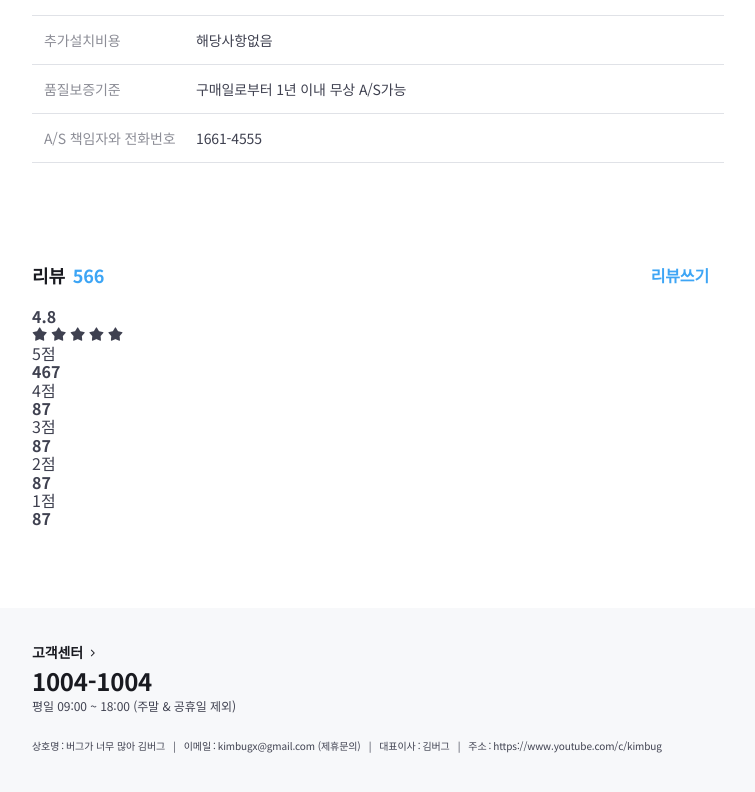
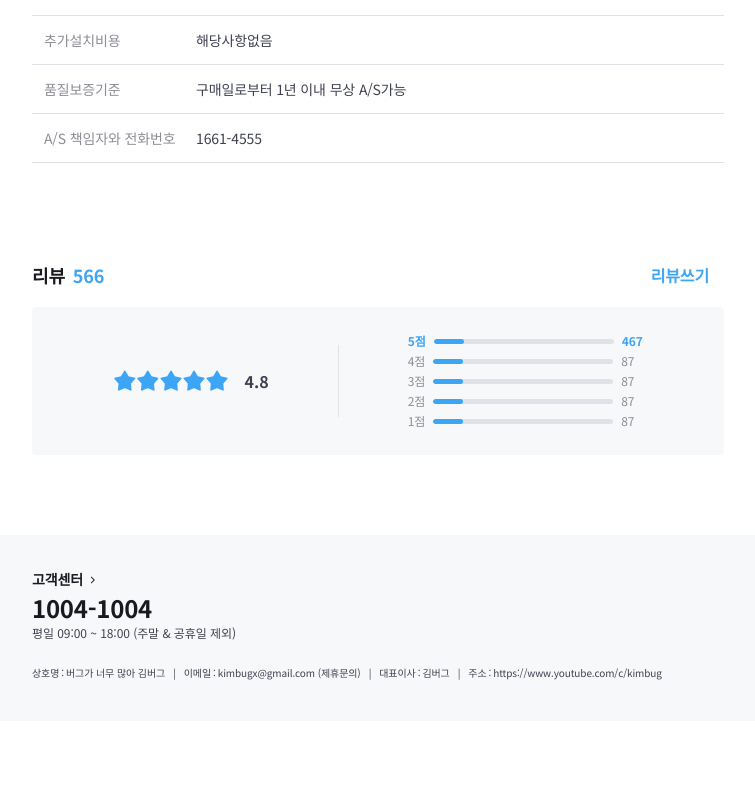
Before and after one commit to vitayou/tomorrow-house, a website: page index.html in a window 1280 px wide. Shown: the part 8887-9679 px from the top of the page, without its empty margins (48-803 px from the left). After the commit the page ends 9608 px from the top, so only its background shows below. Drawn offline with nearby package versions, Linux system fonts and the light colour scheme; files that its build step writes are made by us from their sources; files whose address does not match are found by name.

Commit message:
💄 Implement review-scoreboard

```diff
--- /dev/null
+++ b/styles/components/_review-scoreboard.scss
@@ -0,0 +1,70 @@
+.review-scoreboard {
+  @include flexbox;
+  width: 100%;
+  height: 152px;
+  background-color: $background;
+  border-radius: 4px;
+
+  .score-summary,
+  .score-detail {
+    width: 50%;
+  }
+
+  .score-summary {
+    @include flexbox;
+    flex-direction: column;
+    order: 1;
+
+    .average-score {
+      @include text-style(24, $dark);
+      display: block;
+      margin-bottom: 4px;
+    }
+
+    .star-rating {
+      @include star-rating(20);
+    }
+  }
+
+  .score-detail {
+    order: 3;
+    text-align: center;
+  }
+
+  &::before {
+    display: block;
+    order: 2;
+    width: 1px;
+    height: 96px;
+    background-color: $border;
+    content: '';
+  }
+
+  @include responsive(T) {
+    height: 148px;
+    padding: 0 72px;
+
+    .score-summary,
+    .score-detail {
+      width: auto;
+    }
+
+    .score-summary {
+      flex-direction: row-reverse;
+
+      .average-score {
+        margin-bottom: 0;
+      }
+
+      .star-rating {
+        font-size: 24px;
+        margin-right: 16px;
+      }
+    }
+
+    &::before {
+      height: 72px;
+      margin: 0 69px;
+    }
+  }
+}
--- /dev/null
+++ b/styles/components/_score-stats.scss
@@ -0,0 +1,65 @@
+.score-stats {
+  &-list {
+    display: inline-block;
+  }
+
+  &-item {
+    @include flexbox(start);
+    @include text-style(12, $secondary);
+    margin-bottom: 4px;
+
+    &.is-active {
+      dt,
+      .count {
+        font-weight: 700;
+        color: $blue;
+      }
+    }
+
+    &:last-child {
+      margin-bottom: 0;
+    }
+
+    dt {
+      margin-right: 4px;
+    }
+
+    dd {
+      @include flexbox;
+      .bar-graph {
+        width: 70px;
+        height: 5px;
+        margin-right: 4px;
+        overflow: hidden;
+        background-color: $border;
+        border-radius: (5px / 2);
+
+        .active-bar {
+          width: 30px;
+          height: 5px;
+          background-color: $blue;
+          border-radius: (5px / 2);
+        }
+      }
+
+      .count {
+        font-weight: 400;
+      }
+    }
+  }
+
+  @include responsive(T) {
+    &-item {
+      dt {
+        margin-right: 8px;
+      }
+
+      dd {
+        .bar-graph {
+          width: 180px;
+          margin-right: 8px;
+        }
+      }
+    }
+  }
+}
--- a/styles/main.scss
+++ b/styles/main.scss
@@ -41,6 +41,8 @@
 @import './components/product-section-header';
 @import './components/product-table';
 @import './components/product-spec';
+@import './components/review-scoreboard';
+@import './components/score-stats';
 
 @import './layouts/grids';
 @import './layouts/gnb';
```
